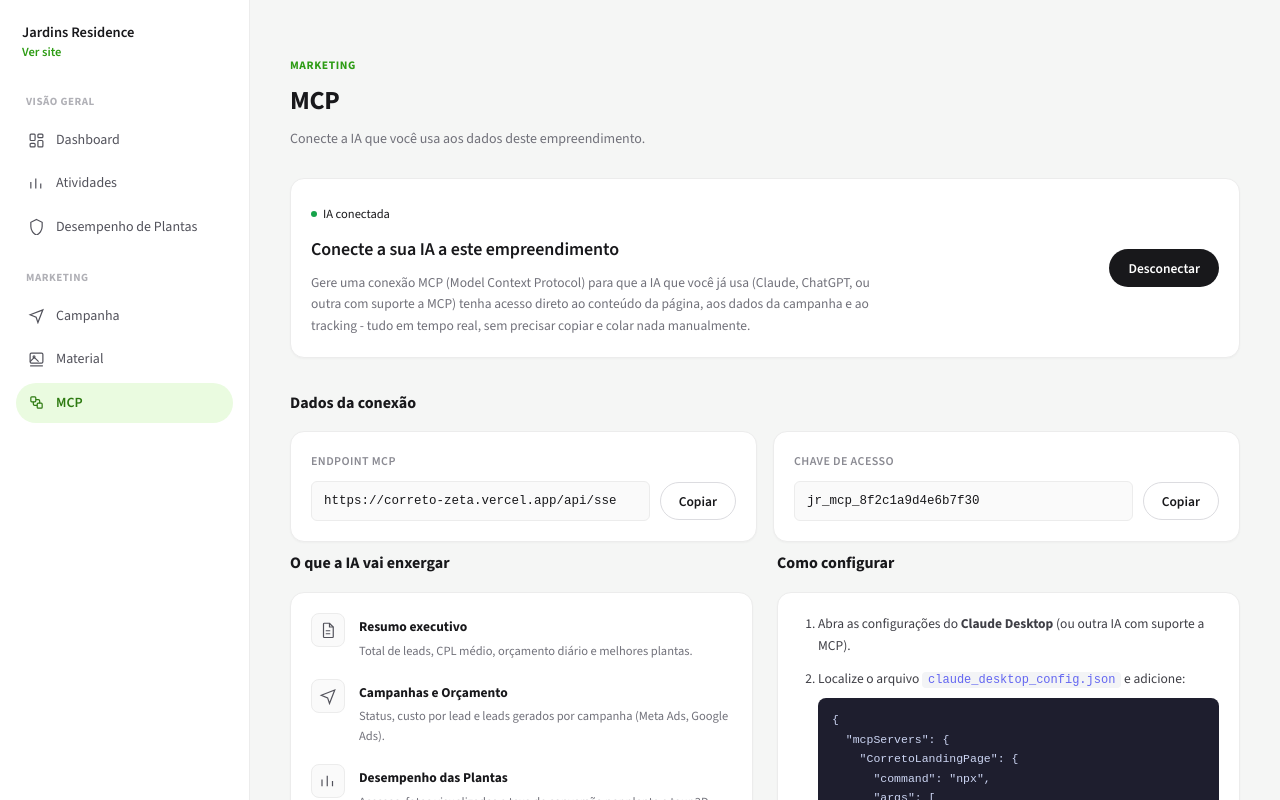
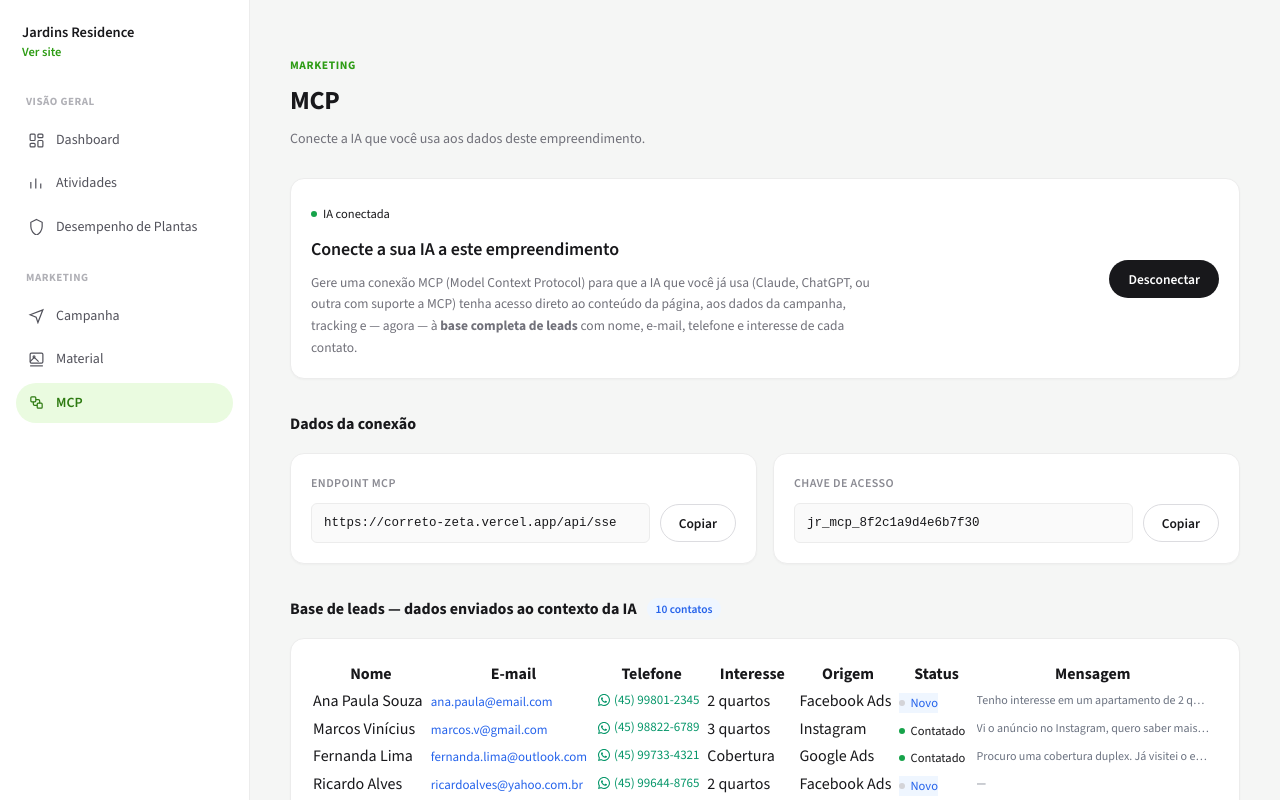
Before and after one commit to nanoca031212/Correto, a Vue app: page /admin/mcp in a window 1280 px wide. Both pictures are taken after a click on the button "Gerar conexão". Shown: the top 800 px of the page. Built offline with nearby package versions, Linux system fonts and the light colour scheme.

Commit message:
dados cliente

```diff
--- a/src/admin/pages/Mcp.vue
+++ b/src/admin/pages/Mcp.vue
@@ -9,8 +9,8 @@
         <p>
           Gere uma conexão MCP (Model Context Protocol) para que a IA que você já usa
           (Claude, ChatGPT, ou outra com suporte a MCP) tenha acesso direto ao conteúdo
-          da página, aos dados da campanha e ao tracking - tudo em tempo real, sem
-          precisar copiar e colar nada manualmente.
+          da página, aos dados da campanha, tracking e — agora — à <strong>base completa de leads</strong>
+          com nome, e-mail, telefone e interesse de cada contato.
         </p>
       </div>
       <button class="admin-btn admin-btn-primary" @click="toggleConnection">
@@ -35,6 +35,57 @@
             <button class="admin-btn admin-btn-outline" @click="copy(apiKey)">Copiar</button>
           </div>
         </div>
+      </div>
+
+      <!-- LEADS PREVIEW -->
+      <h2 class="admin-section-title">
+        Base de leads — dados enviados ao contexto da IA
+        <span class="mcp-leads-count">{{ leads.length }} contatos</span>
+      </h2>
+      <div class="admin-card admin-card-flush mcp-leads-card">
+        <table class="admin-data-table mcp-leads-table">
+          <thead>
+            <tr>
+              <th>Nome</th>
+              <th>E-mail</th>
+              <th>Telefone</th>
+              <th>Interesse</th>
+              <th>Origem</th>
+              <th>Status</th>
+              <th>Mensagem</th>
+            </tr>
+          </thead>
+          <tbody>
+            <tr v-for="lead in leads" :key="lead.id">
+              <td class="cell-strong">{{ lead.name }}</td>
+              <td>
+                <a :href="'mailto:' + lead.email" class="mcp-link">{{ lead.email }}</a>
+              </td>
+              <td>
+                <a :href="'https://wa.me/55' + lead.phone.replace(/\D/g,'')" target="_blank" class="mcp-link mcp-link--wa">
+                  <svg viewBox="0 0 24 24" fill="currentColor" width="12" height="12"><path d="M17.472 14.382c-.297-.149-1.758-.867-2.03-.967-.273-.099-.471-.148-.67.15-.197.297-.767.966-.94 1.164-.173.199-.347.223-.644.075-.297-.15-1.255-.463-2.39-1.475-.883-.788-1.48-1.761-1.653-2.059-.173-.297-.018-.458.13-.606.134-.133.298-.347.446-.52.149-.174.198-.298.298-.497.099-.198.05-.371-.025-.52-.075-.149-.669-1.612-.916-2.207-.242-.579-.487-.5-.669-.51-.173-.008-.371-.01-.57-.01-.198 0-.52.074-.792.372-.272.297-1.04 1.016-1.04 2.479 0 1.462 1.065 2.875 1.213 3.074.149.198 2.096 3.2 5.077 4.487.709.306 1.262.489 1.694.625.712.227 1.36.195 1.871.118.571-.085 1.758-.719 2.006-1.413.248-.694.248-1.289.173-1.413-.074-.124-.272-.198-.57-.347z"/><path d="M11.999 0C5.373 0 0 5.373 0 12c0 2.117.554 4.105 1.523 5.827L.057 23.884l6.204-1.626A11.945 11.945 0 0 0 12 24c6.627 0 12-5.373 12-12S18.627 0 12 0zm0 21.818a9.818 9.818 0 0 1-5.007-1.37l-.359-.213-3.722.976.993-3.63-.234-.373A9.818 9.818 0 0 1 2.18 12c0-5.42 4.4-9.818 9.818-9.818 5.42 0 9.818 4.399 9.818 9.818 0 5.42-4.398 9.818-9.817 9.818z"/></svg>
+                  {{ lead.phone }}
+                </a>
+              </td>
+              <td>{{ lead.interest }}</td>
+              <td>{{ lead.source }}</td>
+              <td>
+                <span class="admin-badge" :class="statusBadge(lead.status)">{{ lead.status }}</span>
+              </td>
+              <td class="mcp-msg-cell">{{ lead.message || '—' }}</td>
+            </tr>
+          </tbody>
+        </table>
+      </div>
+
+      <!-- JSON PREVIEW -->
+      <h2 class="admin-section-title">Payload MCP — prévia do contexto enviado</h2>
+      <div class="admin-card mcp-json-card">
+        <div class="mcp-json-toolbar">
+          <span class="mcp-json-label">leads_context.json</span>
+          <button class="admin-btn admin-btn-outline mcp-json-copy" @click="copy(jsonPayload)">Copiar JSON</button>
+        </div>
+        <pre class="mcp-code">{{ jsonPayload }}</pre>
       </div>
 
       <div class="admin-grid mcp-info-grid">
@@ -73,7 +124,7 @@
 }</pre>
               </li>
               <li>Reinicie o Claude Desktop. O servidor MCP aparecerá conectado.</li>
-              <li>Pergunte algo como: <em>"Qual planta está convertendo mais?"</em> ou <em>"Resuma os leads desta semana."</em></li>
+              <li>Pergunte algo como: <em>"Qual lead tem mais interesse em cobertura?"</em> ou <em>"Liste os contatos que vieram do Facebook Ads."</em></li>
             </ol>
           </div>
         </div>
@@ -83,9 +134,10 @@
 </template>
 
 <script>
-const ICON_DOC = '<svg viewBox="0 0 24 24" width="18" height="18" fill="none" stroke="currentColor" stroke-width="1.6"><path d="M7 3h7l5 5v13a1 1 0 0 1-1 1H7a1 1 0 0 1-1-1V4a1 1 0 0 1 1-1z"/><path d="M14 3v5h5"/><path d="M9 13h6M9 17h6"/></svg>'
+const ICON_DOC      = '<svg viewBox="0 0 24 24" width="18" height="18" fill="none" stroke="currentColor" stroke-width="1.6"><path d="M7 3h7l5 5v13a1 1 0 0 1-1 1H7a1 1 0 0 1-1-1V4a1 1 0 0 1 1-1z"/><path d="M14 3v5h5"/><path d="M9 13h6M9 17h6"/></svg>'
 const ICON_CAMPAIGN = '<svg viewBox="0 0 24 24" width="18" height="18" fill="none" stroke="currentColor" stroke-width="1.6"><path d="M3 11l18-7-7 18-2.5-7.5L3 11z"/></svg>'
-const ICON_TRACK = '<svg viewBox="0 0 24 24" width="18" height="18" fill="none" stroke="currentColor" stroke-width="1.6"><path d="M4 19V10M11 19V5M18 19v-7"/></svg>'
+const ICON_TRACK    = '<svg viewBox="0 0 24 24" width="18" height="18" fill="none" stroke="currentColor" stroke-width="1.6"><path d="M4 19V10M11 19V5M18 19v-7"/></svg>'
+const ICON_LEADS    = '<svg viewBox="0 0 24 24" width="18" height="18" fill="none" stroke="currentColor" stroke-width="1.6"><path d="M17 21v-2a4 4 0 0 0-4-4H5a4 4 0 0 0-4 4v2"/><circle cx="9" cy="7" r="4"/><path d="M23 21v-2a4 4 0 0 0-3-3.87"/><path d="M16 3.13a4 4 0 0 1 0 7.75"/></svg>'
 
 export default {
   name: 'AdminMcp',
@@ -94,11 +146,44 @@ export default {
       connected: false,
       endpoint: 'https://correto-zeta.vercel.app/api/sse',
       apiKey: 'jr_mcp_8f2c1a9d4e6b7f30',
+      leads: [
+        { id: 1,  name: 'Ana Paula Souza',  email: 'ana.paula@email.com',        phone: '(45) 99801-2345', interest: '2 quartos',     source: 'Facebook Ads', status: 'Novo',        message: 'Tenho interesse em um apartamento de 2 quartos, de preferência no andar alto.' },
+        { id: 2,  name: 'Marcos Vinícius',  email: 'marcos.v@gmail.com',         phone: '(45) 98822-6789', interest: '3 quartos',     source: 'Instagram',    status: 'Contatado',   message: 'Vi o anúncio no Instagram, quero saber mais sobre os 3 quartos.' },
+        { id: 3,  name: 'Fernanda Lima',    email: 'fernanda.lima@outlook.com',  phone: '(45) 99733-4321', interest: 'Cobertura',     source: 'Google Ads',   status: 'Contatado',   message: 'Procuro uma cobertura duplex. Já visitei o estande. Aguardando proposta.' },
+        { id: 4,  name: 'Ricardo Alves',    email: 'ricardoalves@yahoo.com.br',  phone: '(45) 99644-8765', interest: '2 quartos',     source: 'Facebook Ads', status: 'Novo',        message: null },
+        { id: 5,  name: 'Juliana Prado',    email: 'ju.prado@gmail.com',         phone: '(45) 99555-0011', interest: 'Área de lazer', source: 'Site direto',  status: 'Perdido',     message: 'Tive interesse mas vou aguardar próximo lançamento.' },
+        { id: 6,  name: 'Carlos Henrique',  email: 'carlos.h@empresa.com.br',    phone: '(44) 98811-2200', interest: '3 quartos',     source: 'Instagram',    status: 'Qualificado', message: 'Quero um apartamento de 3 quartos para investimento.' },
+        { id: 7,  name: 'Patrícia Mendes',  email: 'patricia.mendes@gmail.com',  phone: '(45) 99900-7788', interest: 'Cobertura',     source: 'Google Ads',   status: 'Contatado',   message: null },
+        { id: 8,  name: 'Bruno Ferreira',   email: 'brunoferr@hotmail.com',      phone: '(45) 98833-5544', interest: '2 quartos',     source: 'Facebook Ads', status: 'Novo',        message: 'Me enviou mensagem pelo WhatsApp após ver o anúncio.' },
+        { id: 9,  name: 'Larissa Costa',    email: 'larissa.costa@icloud.com',   phone: '(45) 99767-3322', interest: '1 quarto',      source: 'Site direto',  status: 'Qualificado', message: 'Preciso de um apartamento studio ou 1 quarto, para uso próprio.' },
+        { id: 10, name: 'Diego Santos',     email: 'diegosantos@gmail.com',      phone: '(45) 98899-6655', interest: '3 quartos',     source: 'Instagram',    status: 'Novo',        message: null },
+      ],
       scope: [
-        { icon: ICON_DOC, title: 'Resumo executivo', description: 'Total de leads, CPL médio, orçamento diário e melhores plantas.' },
-        { icon: ICON_CAMPAIGN, title: 'Campanhas e Orçamento', description: 'Status, custo por lead e leads gerados por campanha (Meta Ads, Google Ads).' },
-        { icon: ICON_TRACK, title: 'Desempenho das Plantas', description: 'Acessos, fotos visualizadas e taxa de conversão por planta e tour 3D.' }
+        { icon: ICON_DOC,      title: 'Resumo executivo',          description: 'Total de leads, CPL médio, orçamento diário e melhores plantas.' },
+        { icon: ICON_LEADS,    title: 'Base de Leads',             description: 'Nome, e-mail, telefone, interesse, origem e mensagem de cada lead.' },
+        { icon: ICON_CAMPAIGN, title: 'Campanhas e Orçamento',     description: 'Status, custo por lead e leads gerados por campanha (Meta Ads, Google Ads).' },
+        { icon: ICON_TRACK,    title: 'Desempenho das Plantas',    description: 'Acessos, fotos visualizadas e taxa de conversão por planta e tour 3D.' },
       ]
+    }
+  },
+  computed: {
+    jsonPayload() {
+      const payload = {
+        context: 'jardins_residence_leads',
+        generated_at: new Date().toISOString(),
+        total: this.leads.length,
+        leads: this.leads.map(l => ({
+          id: l.id,
+          name: l.name,
+          email: l.email,
+          phone: l.phone,
+          interest: l.interest,
+          source: l.source,
+          status: l.status,
+          message: l.message || null,
+        }))
+      }
+      return JSON.stringify(payload, null, 2)
     }
   },
   methods: {
@@ -107,6 +192,15 @@ export default {
     },
     copy(text) {
       navigator.clipboard?.writeText(text).catch(() => {})
+    },
+    statusBadge(status) {
+      const map = {
+        'Novo': 'admin-badge-info',
+        'Contatado': 'admin-badge-success',
+        'Qualificado': 'admin-badge-warning',
+        'Perdido': 'admin-badge-off',
+      }
+      return map[status] || ''
     }
   }
 }
@@ -135,13 +229,9 @@ export default {
   line-height: 1.6;
 }
 
-.mcp-intro .admin-btn {
-  flex-shrink: 0;
-}
+.mcp-intro .admin-btn { flex-shrink: 0; }
 
-.mcp-grid {
-  margin-bottom: 8px;
-}
+.mcp-grid { margin-bottom: 8px; }
 
 .mcp-field {
   display: flex;
@@ -160,6 +250,74 @@ export default {
   overflow-x: auto;
   white-space: nowrap;
 }
+
+/* ── LEADS TABLE ── */
+.admin-section-title {
+  display: flex;
+  align-items: center;
+  gap: 10px;
+}
+
+.mcp-leads-count {
+  font-size: 11.5px;
+  font-weight: 600;
+  background: #eff6ff;
+  color: #2563eb;
+  padding: 2px 9px;
+  border-radius: 999px;
+}
+
+.mcp-leads-card {
+  overflow-x: auto;
+}
+
+.mcp-leads-table {
+  min-width: 900px;
+}
+
+.mcp-link {
+  color: #2563eb;
+  text-decoration: none;
+  font-size: 13px;
+}
+.mcp-link:hover { text-decoration: underline; }
+
+.mcp-link--wa {
+  display: inline-flex;
+  align-items: center;
+  gap: 4px;
+  color: #059669 !important;
+}
+
+.mcp-msg-cell {
+  max-width: 220px;
+  font-size: 12px;
+  color: #6b7280;
+  white-space: nowrap;
+  overflow: hidden;
+  text-overflow: ellipsis;
+}
+
+/* ── JSON PREVIEW ── */
+.mcp-json-card { padding: 0; overflow: hidden; }
+
+.mcp-json-toolbar {
+  display: flex;
+  align-items: center;
+  justify-content: space-between;
+  padding: 10px 16px;
+  border-bottom: 1px solid #ececec;
+  background: #fafafa;
+}
+
+.mcp-json-label {
+  font-size: 12px;
+  font-weight: 600;
+  color: #6b7280;
+  font-family: 'Courier New', monospace;
+}
+
+.mcp-json-copy { font-size: 12px; padding: 5px 12px; }
 
 .mcp-scope-list {
   list-style: none;
@@ -187,16 +345,8 @@ export default {
   flex-shrink: 0;
 }
 
-.mcp-scope-list strong {
-  font-size: 13.5px;
-  color: #18181b;
-}
-
-.mcp-scope-list p {
-  font-size: 12.5px;
-  color: #71717a;
-  margin-top: 2px;
-}
+.mcp-scope-list strong { font-size: 13.5px; color: #18181b; }
+.mcp-scope-list p { font-size: 12.5px; color: #71717a; margin-top: 2px; }
 
 .mcp-steps {
   padding-left: 20px;
@@ -216,22 +366,25 @@ export default {
   color: #6366f1;
 }
 
-.mcp-steps em {
-  color: #374151;
-  font-style: italic;
-}
+.mcp-steps em { color: #374151; font-style: italic; }
 
 .mcp-code {
   background: #1e1e2e;
   color: #cdd6f4;
-  border-radius: 8px;
-  padding: 12px 14px;
+  border-radius: 0 0 8px 8px;
+  padding: 16px;
   font-family: 'Fira Code', 'Courier New', monospace;
   font-size: 11.5px;
   line-height: 1.7;
-  margin: 8px 0 0;
+  margin: 0;
   overflow-x: auto;
   white-space: pre;
+  max-height: 380px;
+}
+
+.mcp-steps .mcp-code {
+  border-radius: 8px;
+  margin: 8px 0 0;
 }
 
 .mcp-info-grid {
@@ -245,21 +398,17 @@ export default {
   flex-direction: column;
 }
 
-.h-100 {
-  height: 100%;
-  box-sizing: border-box;
-}
+.h-100 { height: 100%; box-sizing: border-box; }
+
+/* Status badges extras */
+:deep(.admin-badge-info)    { background: #eff6ff; color: #2563eb; }
+:deep(.admin-badge-warning) { background: #fefce8; color: #ca8a04; }
 
 @media (max-width: 900px) {
-  .mcp-info-grid {
-    grid-template-columns: 1fr;
-  }
+  .mcp-info-grid { grid-template-columns: 1fr; }
 }
 
 @media (max-width: 640px) {
-  .mcp-intro {
-    flex-direction: column;
-    align-items: flex-start;
-  }
+  .mcp-intro { flex-direction: column; align-items: flex-start; }
 }
 </style>
```
